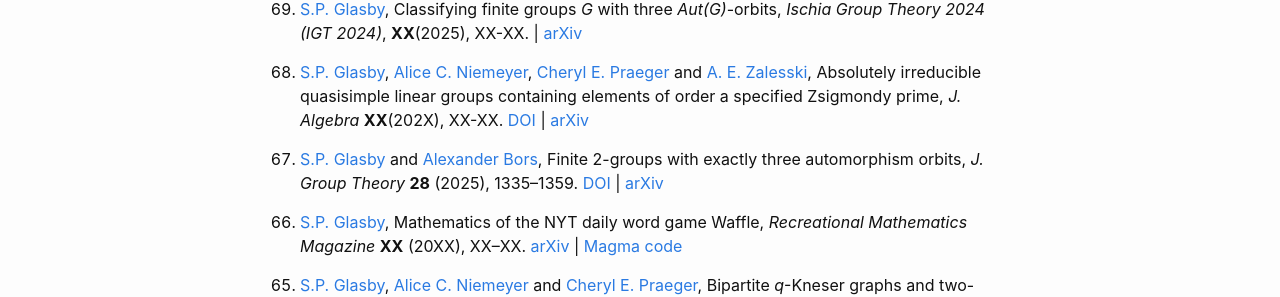
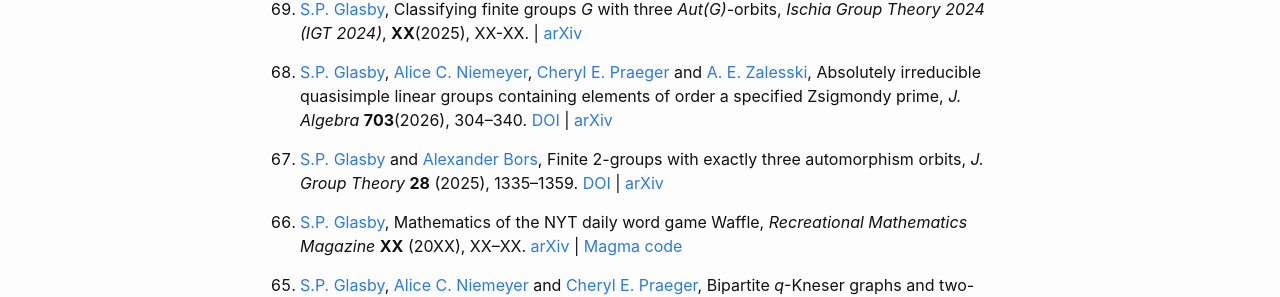
Before and after one commit to StephenGlasby/StephenGlasby.github.io, a Jekyll site: the page built from publications.md, in a window 1280 px wide and 900 px high. Shown: the part 422-719 px from the top of the window. Built offline with Jekyll 4.4.1, drawn with Linux system fonts in a browser that asks for light colours.

Commit message:
publications.md

```diff
--- a/publications.md
+++ b/publications.md
@@ -29,7 +29,7 @@ Preprints of my (recent) papers are on [the arXiv](https://arxiv.org/a/glasby_s_
   [Cheryl E. Praeger](https://www.uwa.edu.au/people/cheryl.praeger) and
   [A. E. Zalesski](https://research-portal.uea.ac.uk/en/persons/alex-zalesski),
   Absolutely irreducible quasisimple linear groups containing elements of
-  order a specified Zsigmondy prime, *J. Algebra* **XX**(202X), XX-XX.
+  order a specified Zsigmondy prime, *J. Algebra* **703**(2026), 304--340.
   [DOI](https://doi.org/10.1016/j.jalgebra.2025.06.045) |
   [arXiv](https://arxiv.org/abs/2411.08270)
 
```
